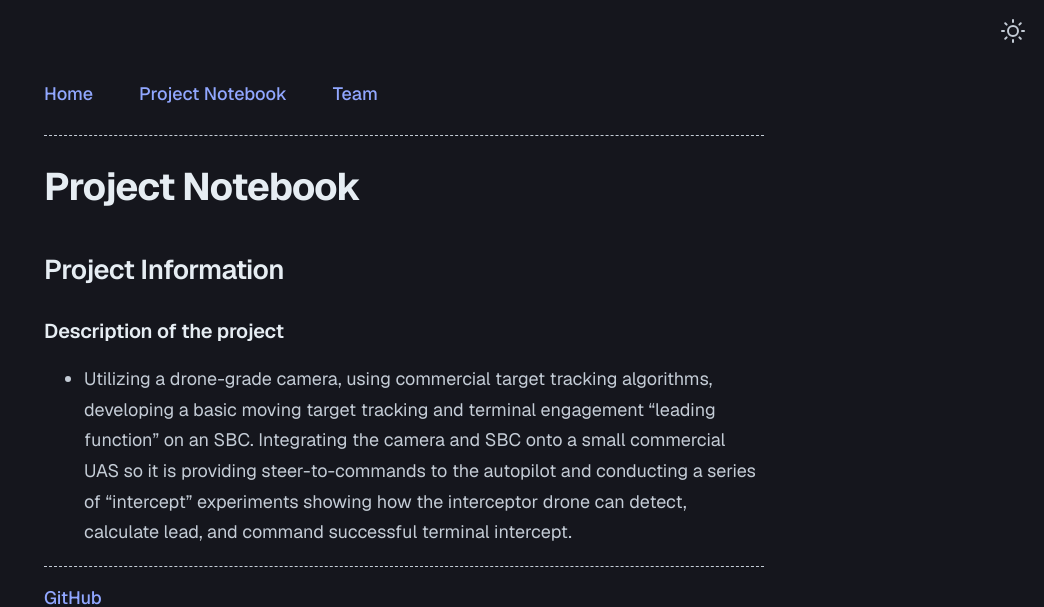
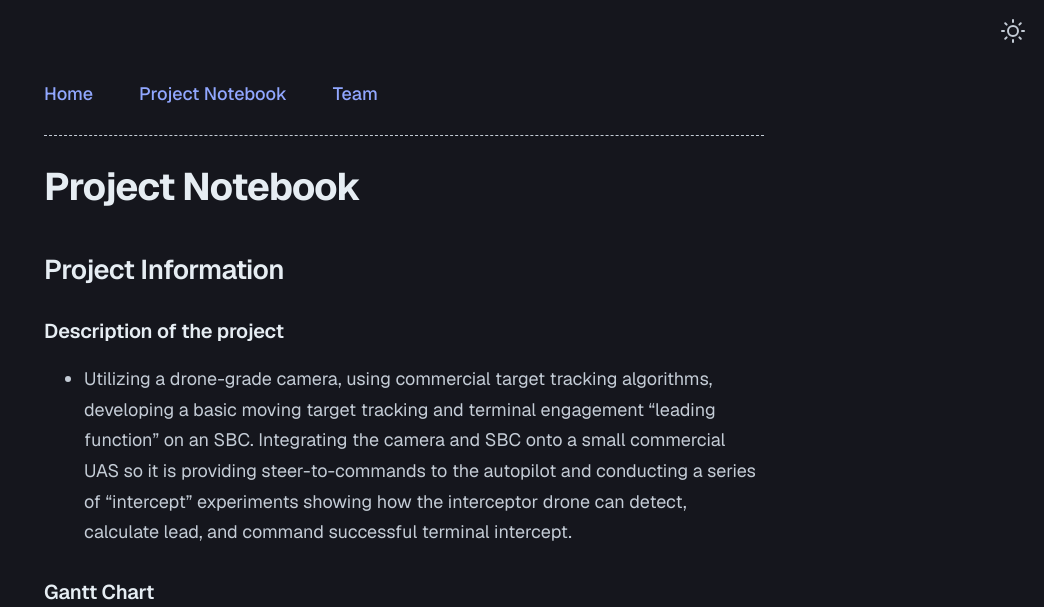
Before and after one commit to a-buck-1/a-buck-1.github.io-Senior-Design, a Jekyll site: the page built from notebook.md, in a window 1280 px wide. Shown: the top 607 px of the page, without its empty margins (236-1280 px from the left). Built offline with Jekyll 4.4.1, drawn with Linux system fonts in a browser that asks for light colours; grey boxes are pictures that could not be loaded.

Commit message:
Update notebook.md

```diff
--- a/notebook.md
+++ b/notebook.md
@@ -9,3 +9,6 @@ permalink: /notebook/
 ### Description of the project
 
 * Utilizing a drone-grade camera, using commercial target tracking algorithms, developing a basic moving target tracking and terminal engagement "leading function" on an SBC. Integrating the camera and SBC onto a small commercial UAS so it is providing steer-to-commands to the autopilot and conducting a series of "intercept" experiments showing how the interceptor drone can detect, calculate lead, and command successful terminal intercept.
+
+### Gantt Chart
+<img src="{{ '/assets/images/gantt.jpg' | relative_url }}" alt="Gantt Chart">
```
